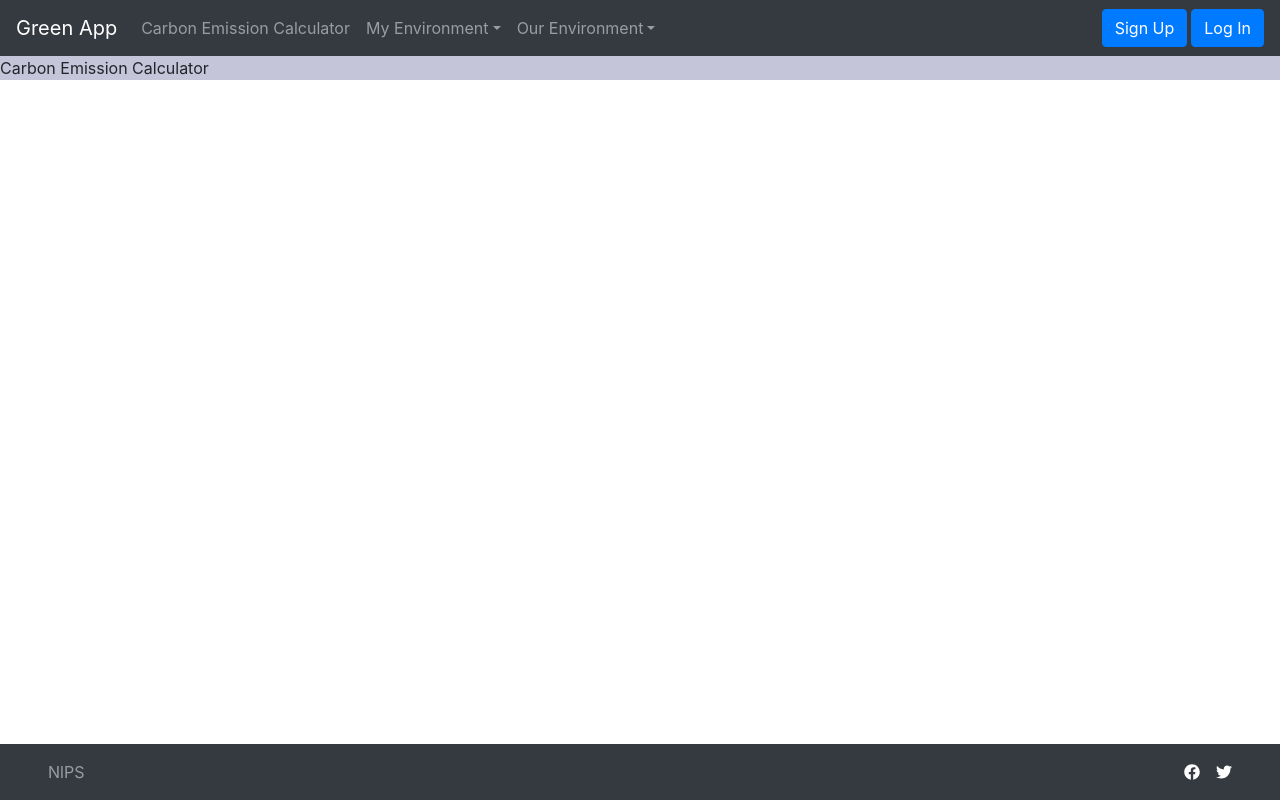
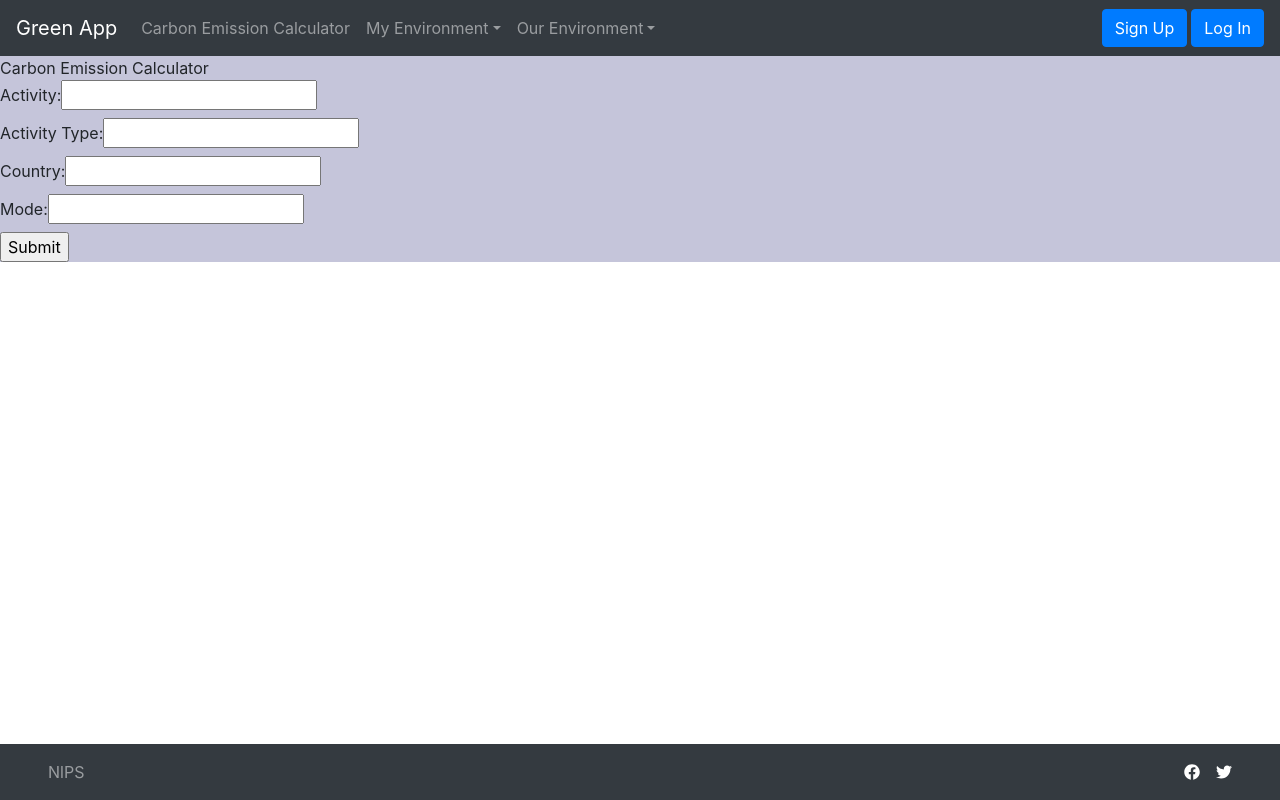
Before and after one commit to PhilipWee/Green-App, a React (Create React App) app in the folder green-app-frontend/: page /carbon-emission-calculator in a window 1280 px wide. Built offline with nearby package versions, Linux system fonts and the light colour scheme.

Commit message:
Carbon Footprints Form

```diff
--- a/green-app-frontend/package.json
+++ b/green-app-frontend/package.json
@@ -13,13 +13,14 @@
     "@testing-library/jest-dom": "^4.2.4",
     "@testing-library/react": "^9.5.0",
     "@testing-library/user-event": "^7.2.1",
+    "axios": "^0.19.2",
     "bootstrap": "^4.5.0",
     "headroom": "^0.2.0",
     "headroom.js": "^0.11.0",
     "react": "^16.13.1",
     "react-dom": "^16.13.1",
     "react-router-dom": "^5.2.0",
-    "react-scripts": "3.4.1",
+    "react-scripts": "^3.4.1",
     "reactstrap": "^8.4.1"
   },
   "scripts": {
--- a/green-app-frontend/src/components/pages/carbon-emission-calculator.component.jsx
+++ b/green-app-frontend/src/components/pages/carbon-emission-calculator.component.jsx
@@ -1,10 +1,90 @@
 import React, { Component } from 'react';
+import axios from 'axios';
 
 export default class CreateTodo extends Component {
+
+		constuctor() {
+			this.state = {
+				activity: '',
+				activityType: '',
+				country: '',
+				mode: '',
+			};
+		}
+		changeHandler = (event) => {
+			this.setState({
+				activity: event.target.value,
+				activityType: event.target.value,
+				country: event.target.value,
+				mode: event.target.value,
+			});
+		}
+		handleSubmit(event) {
+			//just creating this cancer here to test and idk how react is supposed to structure
+			//https://www.notion.so/Trip-to-Carbon-API-REFERENCE-a68cfb4e0dcc41f9826cba1f3e4af5ac
+			// need to construct the payload(?)
+			axios.get('https://api.triptocarbon.xyz/v1/footprint?activity=100&activityType=miles&country=usa&mode=taxi')
+				.then(res => {
+					console.log(res);
+					const carbonFootprint = res.data;
+					alert('Your carbon footprint is estimated to be: ' + carbonFootprint);
+				})
+				.catch(
+					function (error) {
+						alert(error);
+				});
+
+
+
+
+		}
     render() {
         return (
-            <div>Carbon Emission Calculator</div>
-            //TODO: Carbon Emission Calculator
+					<div>
+						<div>Carbon Emission Calculator</div>
+
+						<form onSubmit={this.handleSubmit}>
+							<label>
+								Activity:
+								<input
+									type="text"
+									name="activity"
+									onChange={this.changeHandler} />
+							</label>
+							<br />
+							<label>
+								Activity Type:
+								<input
+									type="text"
+									name="activityType"
+									onChange={this.changeHandler} />
+							</label>
+							<br />
+							<label>
+								Country:
+								<input
+									type="text"
+									name="country"
+									onChange={this.changeHandler} />
+							</label>
+							<br />
+							<label>
+								Mode:
+								<input
+									type="text"
+									name="Mode"
+									onChange={this.changeHandler} />
+							</label>
+							<br />
+							<input
+								type="submit"
+								value="Submit"
+							/>
+						</form>
+
+					</div>
+					//TODO: Carbon Emission Calculator
+
         )
     }
 }
```
Also changed, not shown: 1 other file (tests, documents, lock files or other folders).
